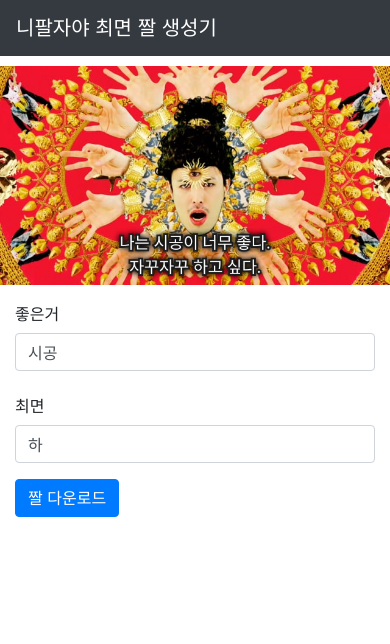
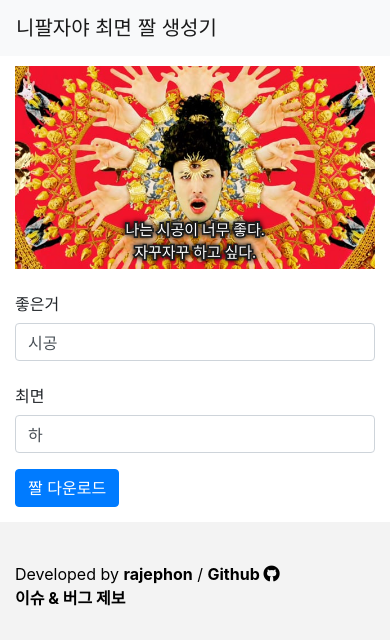
Before and after one commit to rajephon/npjy, a plain HTML site: page index.html in a window 390 px wide. Drawn offline with nearby package versions, Linux system fonts and the light colour scheme.

Commit message:
footer 추가, 캔버스 모바일 대응

```diff
--- a/index.html
+++ b/index.html
@@ -6,6 +6,7 @@
     <meta name="viewport" content="width=device-width, initial-scale=1, shrink-to-fit=no">
     <link href="https://fonts.googleapis.com/earlyaccess/nanummyeongjo.css" rel='stylesheet' type='text/css'>
     <link rel="stylesheet" href="https://stackpath.bootstrapcdn.com/bootstrap/4.1.3/css/bootstrap.min.css" integrity="sha384-MCw98/SFnGE8fJT3GXwEOngsV7Zt27NXFoaoApmYm81iuXoPkFOJwJ8ERdknLPMO" crossorigin="anonymous">
+    <link href="https://use.fontawesome.com/releases/v5.0.6/css/all.css" rel="stylesheet">
     <script src="https://code.jquery.com/jquery-3.3.1.slim.min.js" integrity="sha384-q8i/X+965DzO0rT7abK41JStQIAqVgRVzpbzo5smXKp4YfRvH+8abtTE1Pi6jizo" crossorigin="anonymous"></script>
     <script src="https://stackpath.bootstrapcdn.com/bootstrap/4.1.3/js/bootstrap.min.js" integrity="sha384-ChfqqxuZUCnJSK3+MXmPNIyE6ZbWh2IMqE241rYiqJxyMiZ6OW/JmZQ5stwEULTy" crossorigin="anonymous"></script>
 <style type="text/css">
@@ -14,18 +15,32 @@
 }
 #mainCanvas {
     max-width: 100%;
-    }
+}
+footer {
+    margin: 15px 0 0 0;
+    padding: 30px 0 30px 0;
+    width: 100%;
+    background-color:#f3f3f3;
+    color:#000;
+}
+footer a:link, footer a:visited, footer a:hover, footer a:active, footer a:focus {
+    color: #000;
+    font-weight: bold;
+    text-decoration: none;
+}
 </style>
 </head>
 <body>
     <header>
-        <nav class="navbar navbar-dark bg-dark">
+        <nav class="navbar navbar-light bg-light">
             <a class="navbar-brand" href="/npjy">니팔자야 최면 짤 생성기</a>
         </nav>
     </header>
     <div class="container">
         <div class="row">
-            <canvas id="mainCanvas" width="640" height="360"></canvas>
+            <div class="col">
+                <canvas id="mainCanvas" width="640" height="360"></canvas>
+            </div>
         </div>
         <form>
             <div class="form-group row">
@@ -43,6 +58,16 @@
             <a class="btn btn-primary" href="#" role="button" id="btnDownload">짤 다운로드</a>
         </form>
     </div>
+    <footer>
+        <div class="container">
+            <div class="row">
+                <div class="col-md-12">
+                    Developed by <a href="https://rajephon.github.io/">rajephon</a> / <a href="https://github.com/rajephon/npjy" target="_blank">Github <i class="fab fa-github"></i></a>
+                    <br><a href="https://github.com/rajephon/npjy/issues">이슈 &amp; 버그 제보</a>
+                </div>
+            </div>
+        </div>
+    </footer>
 <script>
     let FONT_MYEONGJO = "20pt serif";
     let BG_IMAGE_PATH = "./nipaljaya.jpg";
```
